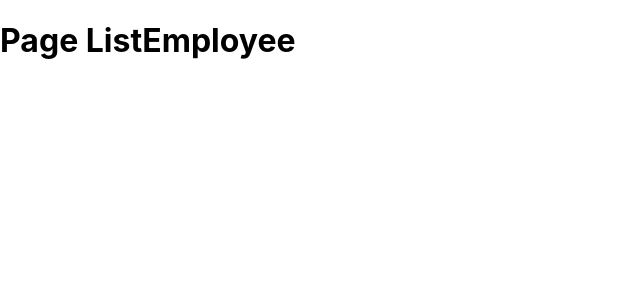
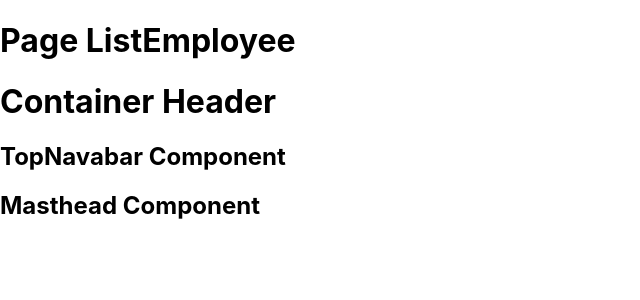
Before and after one commit to Eduk29/employee-react-crud, a React (Create React App) app: page / in a window 1280 px wide. Shown: the top 300 px of the page, without its empty margins (0-640 px from the left). Built offline with nearby package versions, Linux system fonts and the light colour scheme.

Commit message:
Add Header to ListEmployee Container

```diff
--- a/src/pages/ListEmployee/ListEmployee.js
+++ b/src/pages/ListEmployee/ListEmployee.js
@@ -1,11 +1,13 @@
-import React from 'react';
+import React from "react";
+import Header from "../../containers/Header/Header";
 
 const ListEmployee = () => {
   return (
     <div>
       <h1>Page ListEmployee</h1>
+      <Header />
     </div>
-  )
-}
+  );
+};
 
 export default ListEmployee;
```
